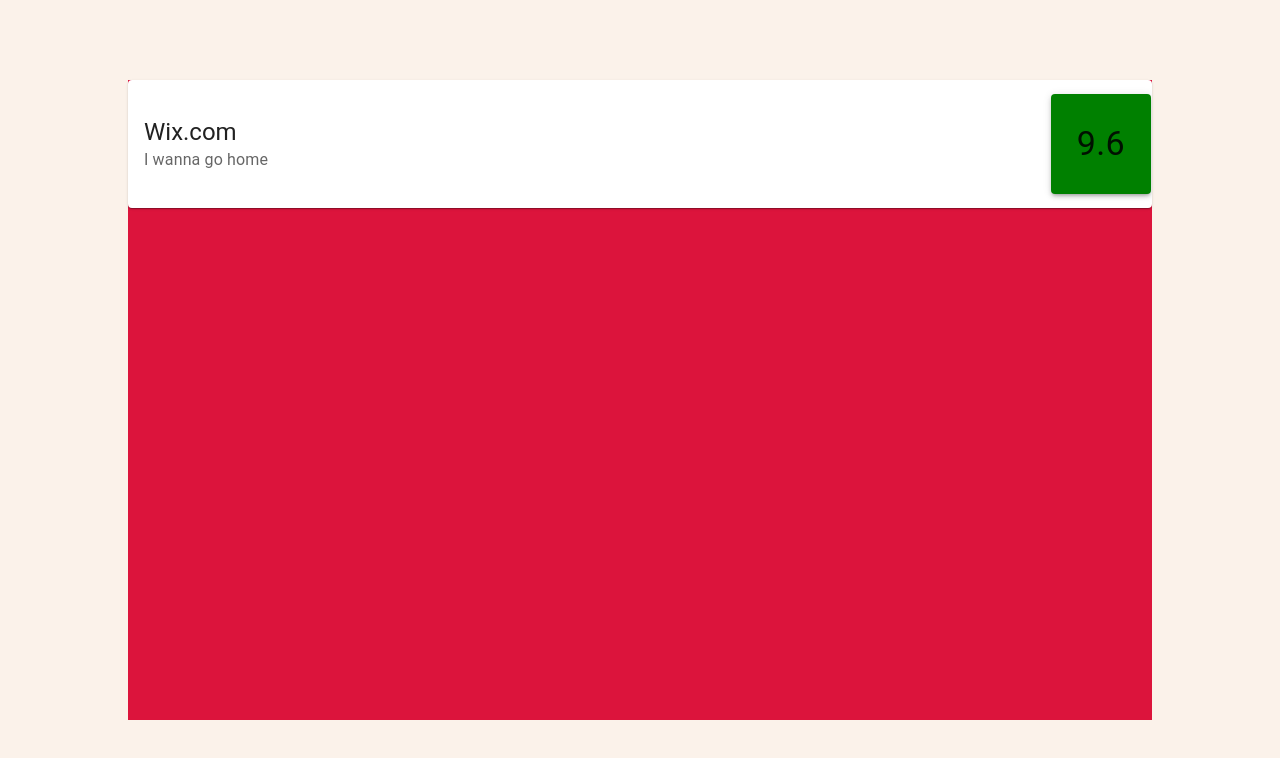
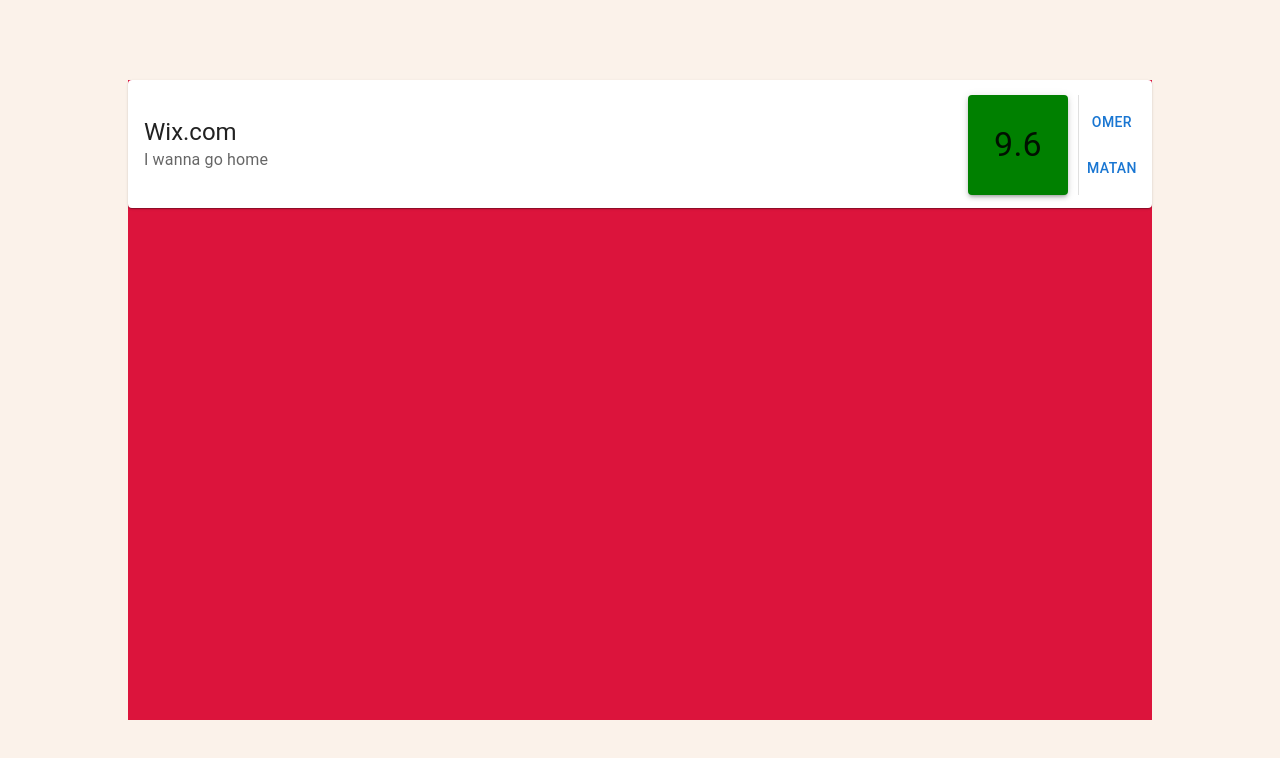
Before and after one commit to OmerTavor/job-rate, a React (Create React App) app: page / in a window 1280 px wide. Shown: the top 758 px of the page. Built offline with nearby package versions, Linux system fonts and the light colour scheme.

Commit message:
Job card first full template
Created a first full template for the JobCard component.

```diff
--- a/src/components/JobCard/index.js
+++ b/src/components/JobCard/index.js
@@ -1,9 +1,10 @@
 import React from 'react';
 import {
-  Box,
   Typography,
+  Button,
+  Divider,
   Card,
-  CardActions,
+  CardActionArea,
   CardHeader,
   CardContent,
   Paper,
@@ -14,11 +15,16 @@ const JobCard = () => {
   return (
     <Card sx={styles.jobCardStyle}>
       <CardHeader title="Wix.com" subheader="I wanna go home" />
-      <Box sx={styles.gradeContainerStyle}>
+      <CardContent sx={styles.jobCardContentStyle}>
         <Paper elevation={3} sx={styles.gradeStyle}>
           <Typography variant="h4">9.6</Typography>
         </Paper>
-      </Box>
+        <Divider orientation="vertical" flexItem={true} />
+        <CardActionArea sx={styles.jobCardActionAreaStyle}>
+          <Button>omer</Button>
+          <Button>matan</Button>
+        </CardActionArea>
+      </CardContent>
     </Card>
   );
 };
--- a/src/components/JobCard/styles.js
+++ b/src/components/JobCard/styles.js
@@ -7,19 +7,26 @@ const styles = {
     alignItems: 'center',
     justifyContent: 'space-between',
   },
-  gradeContainerStyle: {
-    height: '100%',
-    width: '10%',
+  jobCardContentStyle: {
+    width: '200px',
+    marginTop: '10px',
     display: 'flex',
-    justifyContent: 'center',
+    flexDirection: 'row',
     alignItems: 'center',
+    justifyContent: 'space-around',
+  },
+  jobCardActionAreaStyle: {
+    height: '100px',
+    display: 'flex',
+    flexDirection: 'column',
+    alignItems: 'center',
+    justifyContent: 'space-evenly',
   },
   gradeStyle: {
     backgroundColor: 'green',
     minWidth: '100px',
     minHeight: '100px',
-    width: '75%',
-    height: '75%',
+    marginRight: '10px',
     display: 'flex',
     justifyContent: 'center',
     alignItems: 'center',
```
